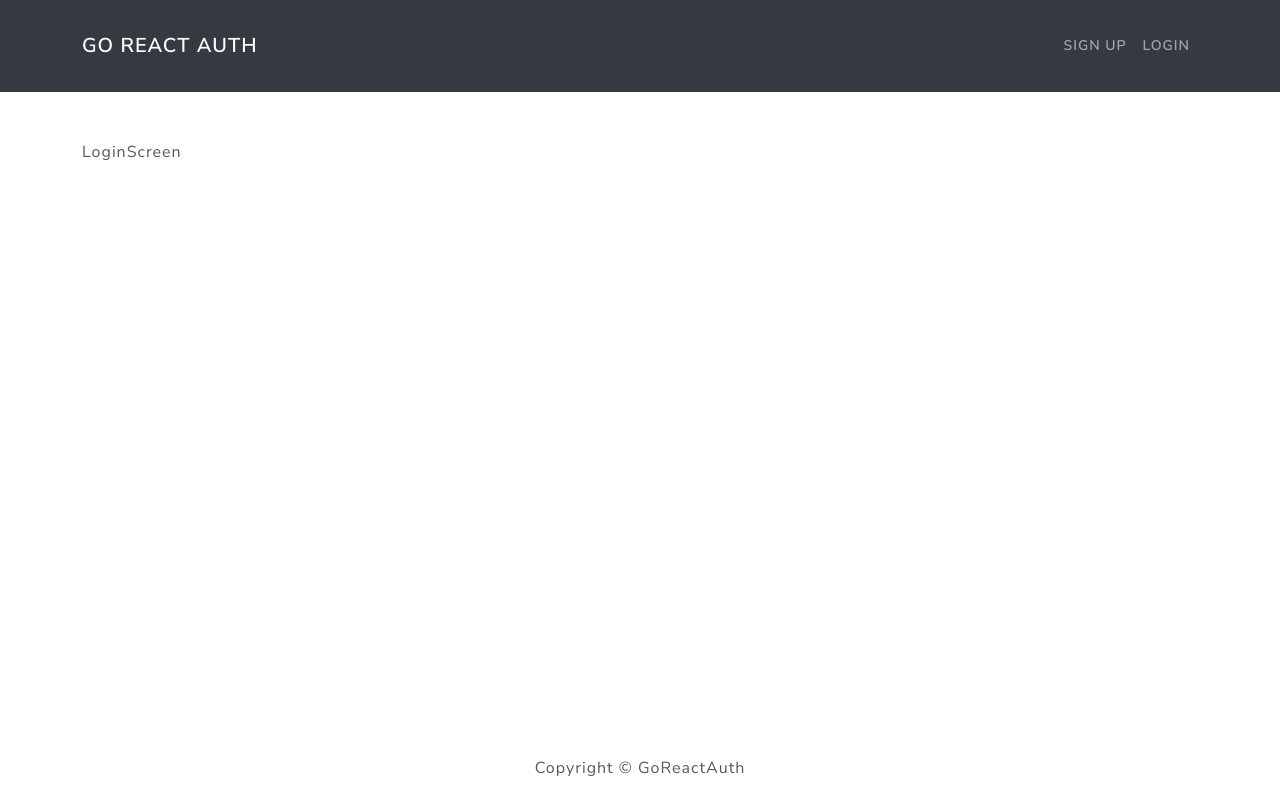
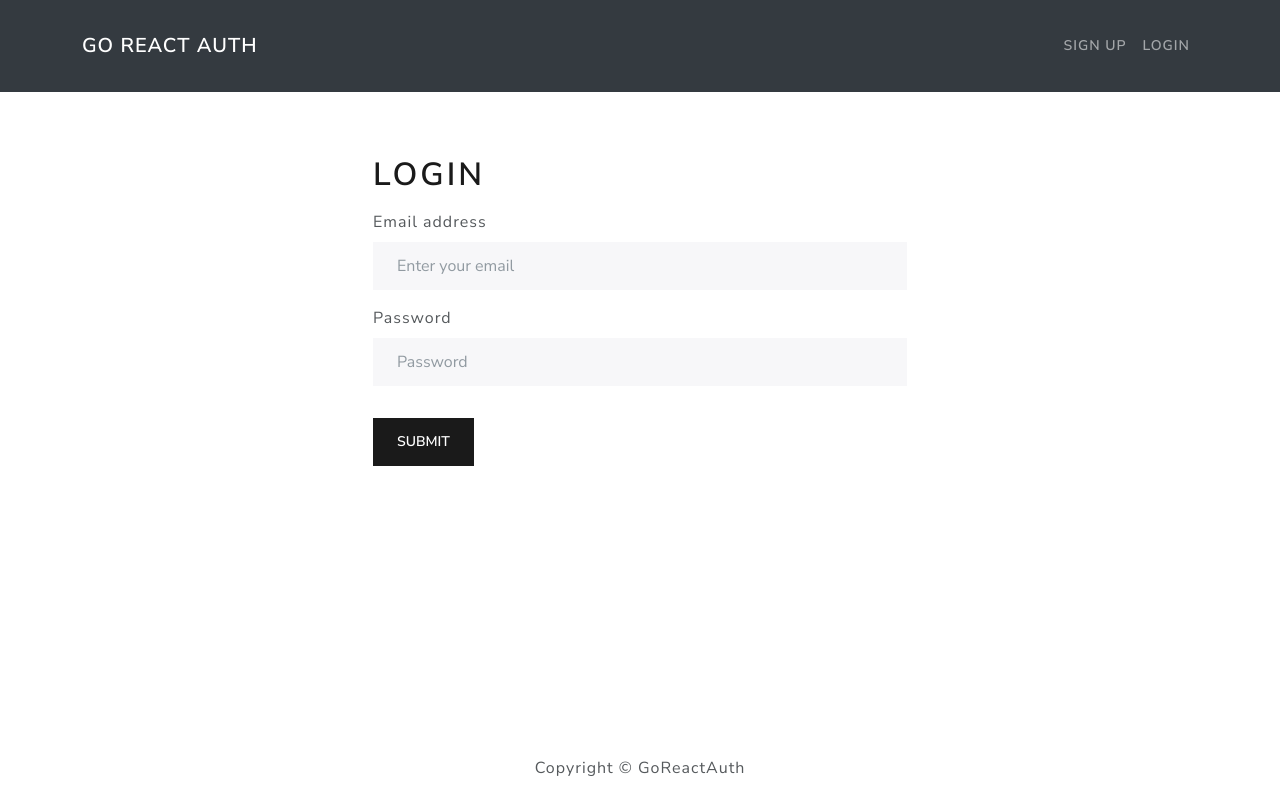
Before and after one commit to marceloungaretti/go-react-auth-demo, a React (Create React App) app in the folder frontend/: page /login in a window 1280 px wide. Built offline with nearby package versions, Linux system fonts and the light colour scheme.

Commit message:
login screen implemented

```diff
--- /dev/null
+++ b/frontend/src/components/FormContainer.tsx
@@ -0,0 +1,20 @@
+import React from 'react';
+import { Container, Row, Col } from 'react-bootstrap';
+
+interface Props {
+  children: React.ReactNode
+}
+
+const FormContainer = ({ children }: Props) => {
+  return (
+    <Container className='py-3'>
+      <Row className='justify-content-md-center'>
+        <Col xs={12} md={6}>
+          {children}
+        </Col>
+      </Row>
+    </Container>
+  )
+}
+
+export default FormContainer
--- a/frontend/src/screens/LoginScreen.tsx
+++ b/frontend/src/screens/LoginScreen.tsx
@@ -1,8 +1,28 @@
 import React from 'react'
+import { Button, Form } from 'react-bootstrap'
+import FormContainer from '../components/FormContainer'
 
 const LoginScreen = () => {
   return (
-    <div>LoginScreen</div>
+    <FormContainer>
+      <h1>Login</h1>
+      <Form>
+        <Form.Group className="my-3" controlId="email">
+          <Form.Label>Email address</Form.Label>
+          <Form.Control type="email" placeholder="Enter your email" />
+
+        </Form.Group>
+
+        <Form.Group className="my-3" controlId="password">
+          <Form.Label>Password</Form.Label>
+          <Form.Control type="password" placeholder="Password" />
+        </Form.Group>
+
+        <Button variant="primary" type="submit" className='my-3'>
+          Submit
+        </Button>
+      </Form>
+    </FormContainer>
   )
 }
 
```
